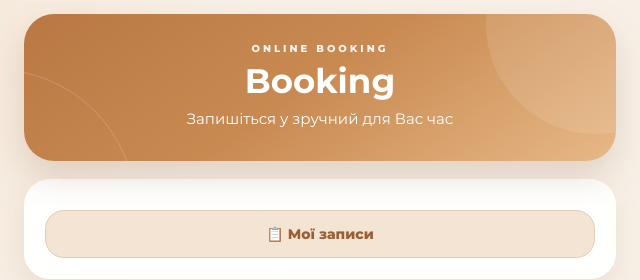
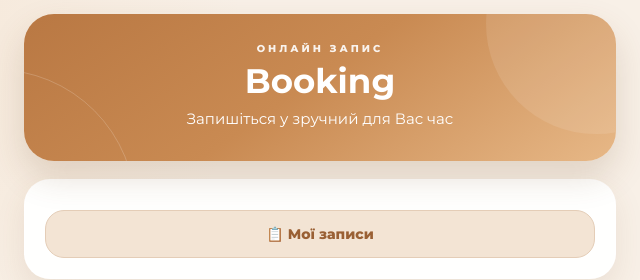
Before and after one commit to valiaefremova92-hue/-_-_SugarK, a plain HTML site: page index.html in a window 1280 px wide. Shown: the top 280 px of the page, 320-960 px from the left. Drawn offline with Linux system fonts and the light colour scheme.

Commit message:
Update index.html

```diff
--- a/index.html
+++ b/index.html
@@ -14,7 +14,7 @@
 <main class="app">
   <section class="hero">
     <img id="logo" class="hero-logo hidden" alt="">
-    <div class="eyebrow">ONLINE BOOKING</div>
+    <div class="eyebrow">ОНЛАЙН ЗАПИС</div>
     <h1 id="salonName">Booking</h1>
     <p id="heroText">Запишіться у зручний для Вас час</p>
   </section>
```
